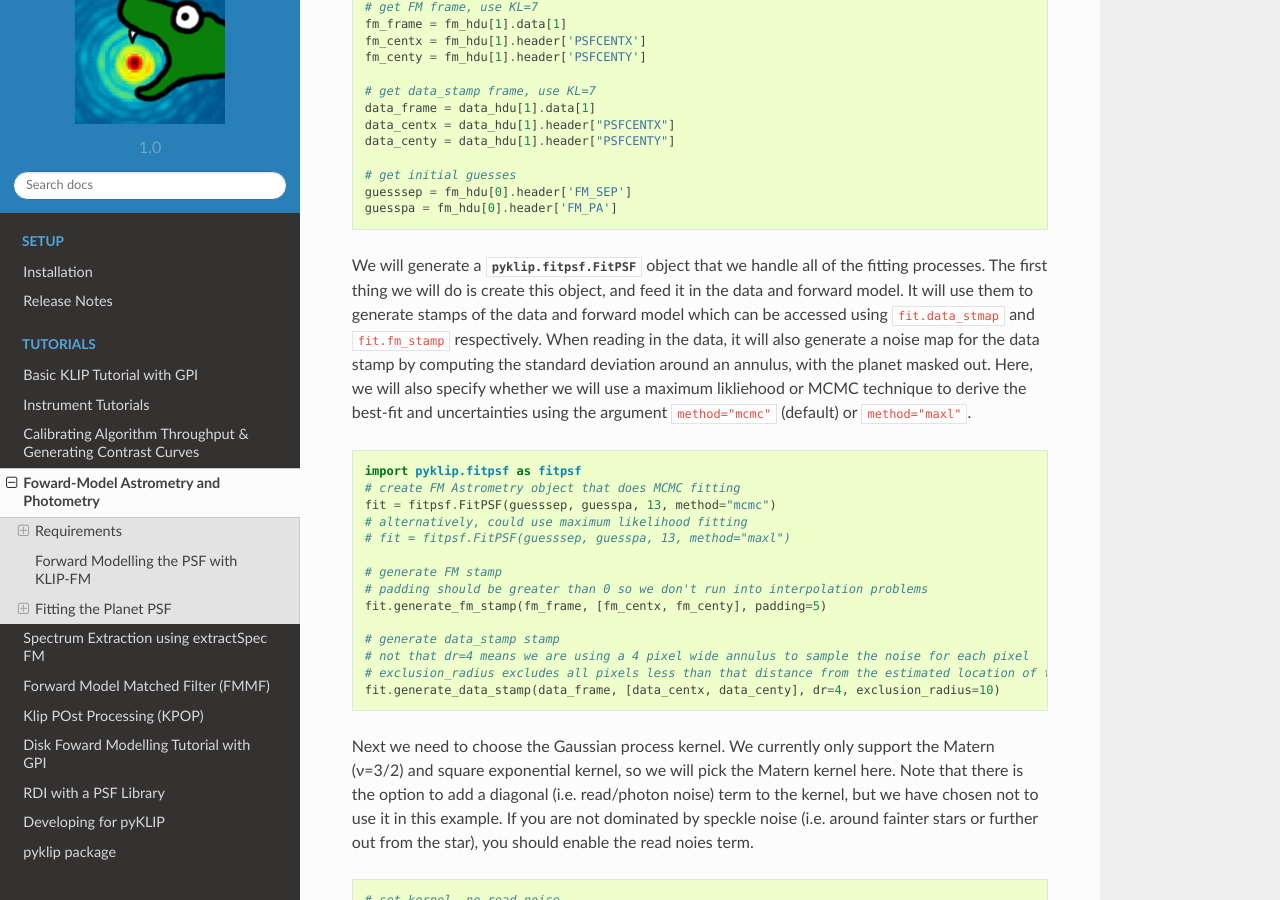
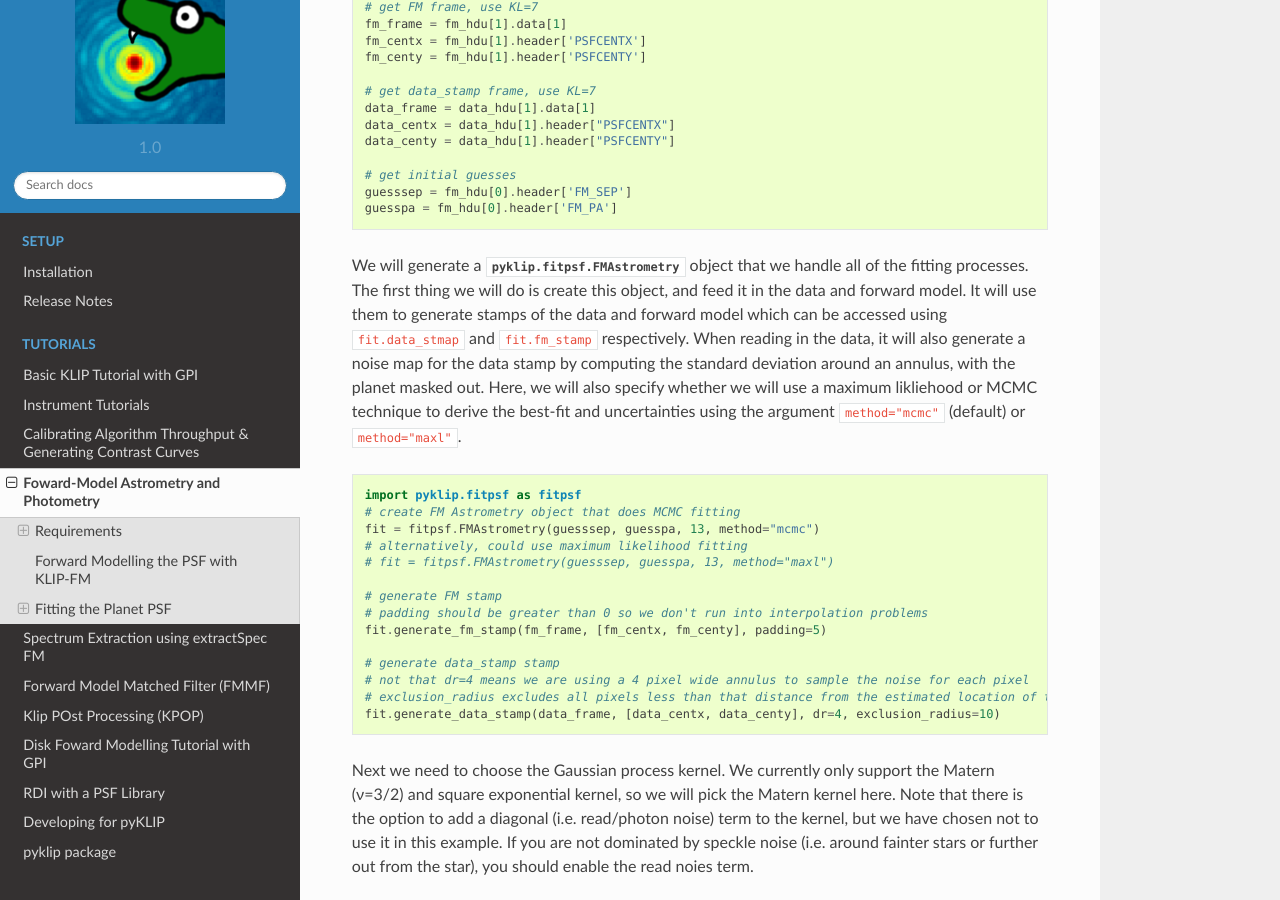
Before and after one commit to UCSB-Exoplanet-Polarimetry-Lab/pyKLIP_NMFJAX, a Sphinx documentation site: the page built from docs/source/bka.rst, in a window 1280 px wide and 900 px high, scrolled down 3633 px. Built offline with Sphinx 7.4.7 and the Read the Docs theme 2.0.0, drawn with Linux system fonts in a browser that asks for light colours; pages that are not in the unit, such as notebooks, are missing from menus; some of the changed text lies outside the part shown.

Commit message:
update BKA docs

```diff
--- a/docs/source/bka.rst
+++ b/docs/source/bka.rst
@@ -162,7 +162,7 @@ KL mode cubes, and select the KL mode cutoff we want to use. For the example, we
     guesssep = fm_hdu[0].header['FM_SEP']
     guesspa = fm_hdu[0].header['FM_PA']
 
-We will generate a :py:class:`pyklip.fitpsf.FitPSF` object that we handle all of the fitting processes.
+We will generate a :py:class:`pyklip.fitpsf.FMAstrometry` object that we handle all of the fitting processes.
 The first thing we will do is create this object, and feed it in the data and forward model. It will use them to
 generate stamps of the data and forward model which can be accessed using ``fit.data_stmap`` and ``fit.fm_stamp``
 respectively. When reading in the data, it will also generate a noise map for the data stamp by computing the standard
@@ -174,9 +174,9 @@ or ``method="maxl"``.
 
     import pyklip.fitpsf as fitpsf
     # create FM Astrometry object that does MCMC fitting
-    fit = fitpsf.FitPSF(guesssep, guesspa, 13, method="mcmc")
+    fit = fitpsf.FMAstrometry(guesssep, guesspa, 13, method="mcmc")
     # alternatively, could use maximum likelihood fitting
-    # fit = fitpsf.FitPSF(guesssep, guesspa, 13, method="maxl")
+    # fit = fitpsf.FMAstrometry(guesssep, guesspa, 13, method="maxl")
 
     # generate FM stamp
     # padding should be greater than 0 so we don't run into interpolation problems
@@ -299,11 +299,11 @@ In the example figure from three cubes of GPI data on beta Pic, the residual spe
 very whitened, so there is some asymmetry in the posterior, which represents the local strucutre of
 the speckle noise. These posteriors should become more Gaussian as we add more data and whiten the speckle noise.
 
-To continue, skip to `Output of FitPSF`_.
+To continue, skip to `Output of FMAstrometry`_.
 
 Maximum Likelihood
 ^^^^^^^^^^^^^^^^^^
-For maximum likelihood, we can start with the same ``FitPSF`` setup up until ``fit_psf()``.
+For maximum likelihood, we can start with the same ``FMAstrometry`` setup up until ``fit_psf()``.
 The execution of ``fit_psf()`` will be completely different.
 The algorithm with use a Nelder-Mead optimization to find the global maximum, as it is a fairly
 robust method. Then, it will use ``BFGS`` algorithm
@@ -320,8 +320,8 @@ We also store the Hessian inverse in ``fit.hess_inv``.
 Note that the algorithm we use is unable to estimate the uncertainity on the Gaussian parameter
 hyperparameters, so those entries with all be 0.
 
-Output of FitPSF
-^^^^^^^^^^^^^^^^
+Output of FMAstrometry
+^^^^^^^^^^^^^^^^^^^^^^
 Here are some fields to access the fit. Each field is a
 :py:class:`pyklip.fitpsf.ParamRange` object, which has fields ``bestfit``, ``error``, and ``error_2sided``. Here, ``error`` is the average 1-sigma error, and ``error_2sided`` lists the positive and negative errors separately. Notice the names all begin with "raw", which is because these are the values from just fitting the data, and do not include instrument calibration.
 
@@ -346,7 +346,7 @@ was missed in the fit. The residual ampltidue should also be consistent with noi
 best fit values for the astrometry of this epoch.
 
 The best fit values from the MCMC give us the raw RA and Dec offsets for the planet. We will still need to fold in uncertainties
-in the star location and calibration uncertainties. To do this, we use :py:meth:`pyklip.fitpsf.FitPSF.propogate_errs` to
+in the star location and calibration uncertainties. To do this, we use :py:meth:`pyklip.fitpsf.FMAstrometry.propogate_errs` to
 include these terms and obtain our final astrometric values. All of the infered parameters are fields
 that can be accessed (see :py:class:`pyklip.fitpsf.FMAstrometry`) and each field is a :py:class:`pyklip.fitpsf.ParamRange` object. Here is a brief overview of the fields:
 
```
Also changed, not shown: other parts of docs/source/bka.rst (+1 -1 lines).
